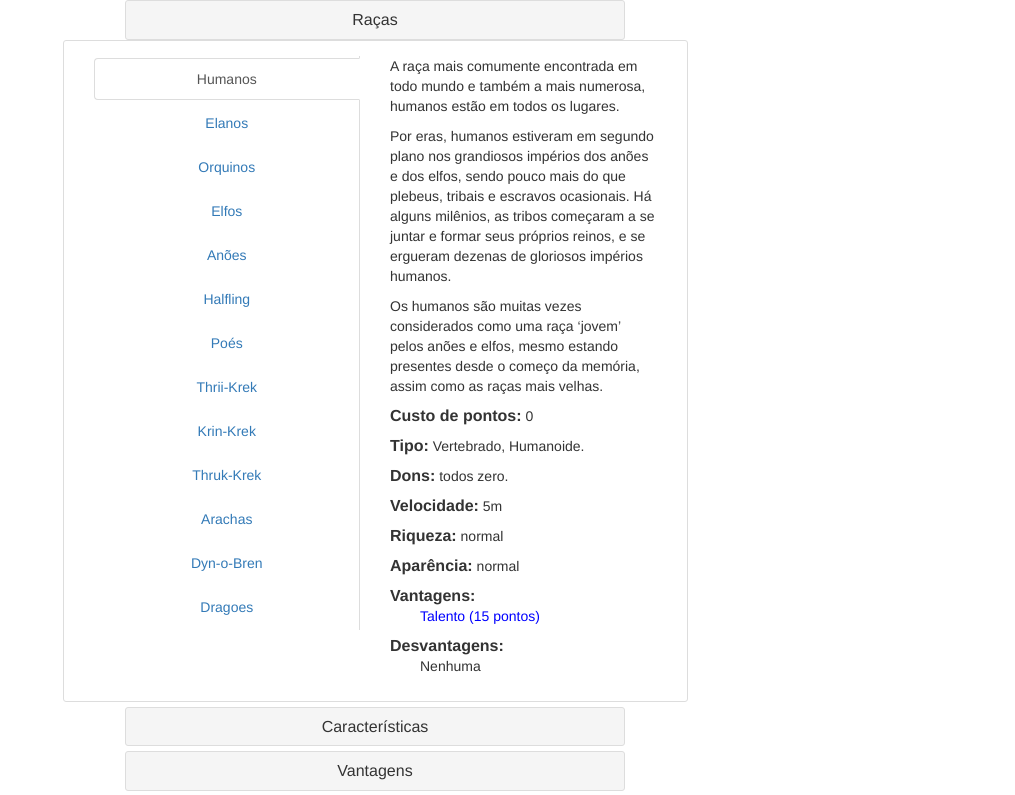
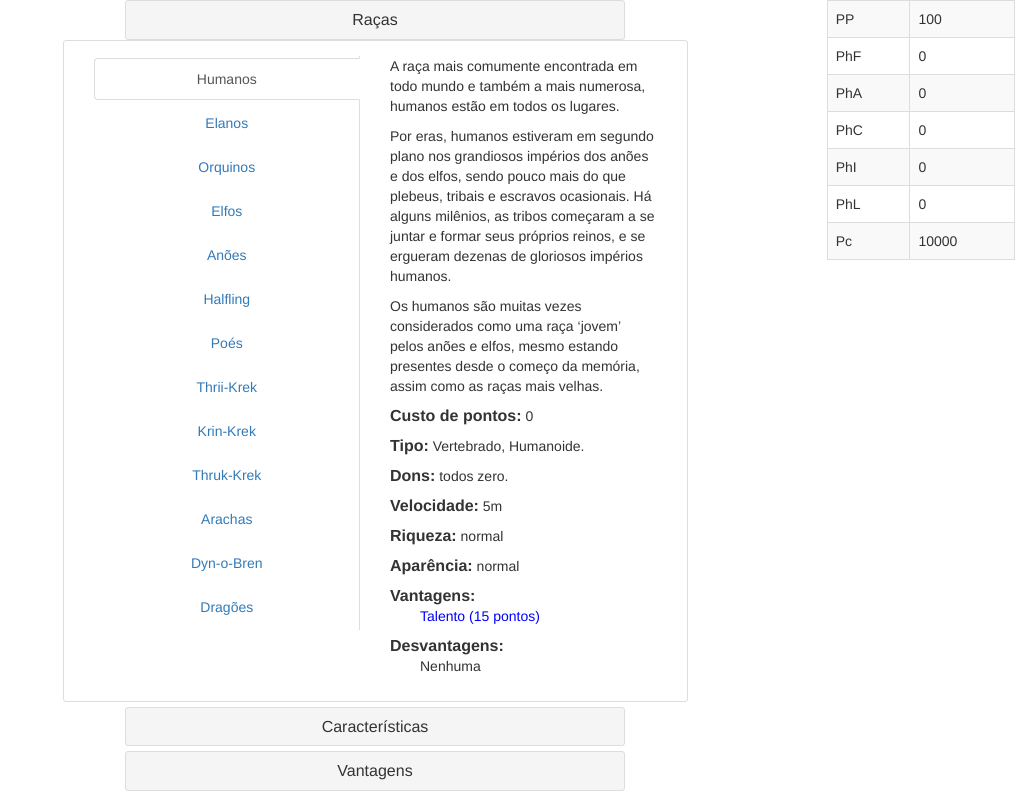
Before and after one commit to xhynelo/criadordeficha, a plain HTML site: page index.html in a window 1280 px wide. Both pictures are taken after a click on the link "Humanos". Shown: the top 795 px of the page, without its empty margins (265-1280 px from the left). Drawn offline with Linux system fonts and the light colour scheme.

Commit message:
adicionado pp e pc, mudam de acordo com a raça

```diff
--- a/Criador_de_ficha.js
+++ b/Criador_de_ficha.js
@@ -1,3 +1,152 @@
+
+BASE ={
+  pp: 100,
+  f: 0,
+  a: 0,
+  c: 0,
+  i: 0,
+  l: 0,
+  folego: 0,
+  riqueza: 3
+};
+
+RACAS = {
+  humanos: {
+    pp: 0,
+    f: 0,
+    a: 0,
+    c: 0,
+    i: 0,
+    l: 0,
+    folego: 0,
+    riqueza: 0
+  },
+    elanos: {
+    pp: 15,
+    f: 0,
+    a: 2,
+    c: 0,
+    i: 0,
+    l: 0,
+    folego: 0,
+    riqueza: 0
+  },
+    orquinos: {
+    pp: 25,
+    f: 5,
+    a: 0,
+    c: -1,
+    i: 0,
+    l: 0,
+    folego: 0,
+    riqueza: -1
+  },
+    elfos: {
+    pp: 30,
+    f: -1,
+    a: 4,
+    c: 0,
+    i: 1,
+    l: 0,
+    folego: 0,
+    riqueza: 0
+  },
+    anoes: {
+    pp: 20,
+    f: 2,
+    a: -1,
+    c: 0,
+    i: 0,
+    l: 1,
+    folego: 0,
+    riqueza: 0
+  },
+    halfling: {
+    pp: 0,
+    f: -4,
+    a: 5,
+    c: 3,
+    i: 0,
+    l: 0,
+    folego: 0,
+    riqueza: -1
+  },
+    poes: {
+    pp: 35,
+    f: 6,
+    a: 2,
+    c: -2,
+    i: -2,
+    l: -2,
+    folego: 0,
+    riqueza: -1
+  },
+    thrii: {
+    pp: 75,
+    f: 5,
+    a: 2,
+    c: -2,
+    i: 0,
+    l: 1,
+    folego: 10,
+    riqueza: -2
+  },
+    krin: {
+    pp: 55,
+    f: 0,
+    a: 2,
+    c: 0,
+    i: 4,
+    l: 4,
+    folego: 5,
+    riqueza: -2
+  },
+    thruk: {
+    pp: 75,
+    f: +3,
+    a: 2,
+    c: 0,
+    i: 0,
+    l: 0,
+    folego: 10,
+    riqueza: -2
+  },
+    arachas: {
+    pp: 0,
+    f: 0,
+    a: 5,
+    c: -2,
+    i: 0,
+    l: 0,
+    folego: 0,
+    riqueza: -2
+  },
+    dyn: {
+    pp: 45,
+    f: 0,
+    a: 0,
+    c: 0,
+    i: 0,
+    l: 0,
+    folego: 0,
+    riqueza: 0
+  },
+    dragoes: {
+    pp: 115,
+    f: 6,
+    a: 3,
+    c: 0,
+    i: 3,
+    l: 2,
+    folego: 0,
+    riqueza: -2
+  }
+}
+
+RIQUEZA = [100, 2000, 5000, 10000, 20000, 50000, 200000, 1000000, 10000000]
+
+RACA = ""
+
 $(function () {
   var descrcoes = $(".descricao-popover");
   descrcoes.each(function(index){
@@ -9,5 +158,11 @@ $(function () {
   });
   $('[data-toggle="popover"]').popover({trigger: "hover click", html: true});
   $(".descricao-popover .del-pop").remove();
-
+  $(".escolha-raca").click(function(){
+    RACA = ($(this).data("raca"));
+    var atributos = RACAS[RACA];
+    $("#pp").text(BASE.pp - atributos.pp);
+    var riqueza = BASE.riqueza + atributos.riqueza
+    $("#pc").text(RIQUEZA[riqueza]);
+  })
 })
--- a/index.html
+++ b/index.html
@@ -27,19 +27,19 @@
                                 <div class="panel-body mudanca-panel-body">
                                     <div class="col-xs-6 text-center">
                                         <ul class="nav nav-tabs tabs-left">
-                                            <li><a href="#humanos" data-toggle="tab">Humanos</a></li>
-                                            <li><a href="#elanos" data-toggle="tab">Elanos</a></li>
-                                            <li><a href="#orquinos" data-toggle="tab">Orquinos</a></li>
-                                            <li><a href="#elfos" data-toggle="tab">Elfos</a></li>
-                                            <li><a href="#anoes" data-toggle="tab">Anões</a></li>
-                                            <li><a href="#halfling" data-toggle="tab">Halfling</a></li>
-                                            <li><a href="#poes" data-toggle="tab">Poés</a></li>
-                                            <li><a href="#thrii-krek" data-toggle="tab">Thrii-Krek</a></li>
-                                            <li><a href="#krin-krek" data-toggle="tab">Krin-Krek</a></li>
-                                            <li><a href="#thruk-krek" data-toggle="tab">Thruk-Krek</a></li>
-                                            <li><a href="#arachas" data-toggle="tab">Arachas</a></li>
-                                            <li><a href="#dyn-o-bren" data-toggle="tab">Dyn-o-Bren</a></li>
-                                            <li><a href="#dragoes" data-toggle="tab">Dragoes</a></li>
+                                            <li><a href="#humanos" data-toggle="tab" data-raca="humanos" class="escolha-raca">Humanos</a></li>
+                                            <li><a href="#elanos" data-toggle="tab" data-raca="elanos" class="escolha-raca">Elanos</a></li>
+                                            <li><a href="#orquinos" data-toggle="tab" data-raca="orquinos" class="escolha-raca">Orquinos</a></li>
+                                            <li><a href="#elfos" data-toggle="tab" data-raca="elfos" class="escolha-raca">Elfos</a></li>
+                                            <li><a href="#anoes" data-toggle="tab" data-raca="anoes" class="escolha-raca">Anões</a></li>
+                                            <li><a href="#halfling" data-toggle="tab" data-raca="halfling" class="escolha-raca">Halfling</a></li>
+                                            <li><a href="#poes" data-toggle="tab" data-raca="poes" class="escolha-raca">Poés</a></li>
+                                            <li><a href="#thrii-krek" data-toggle="tab" data-raca="thrii" class="escolha-raca">Thrii-Krek</a></li>
+                                            <li><a href="#krin-krek" data-toggle="tab" data-raca="krin" class="escolha-raca">Krin-Krek</a></li>
+                                            <li><a href="#thruk-krek" data-toggle="tab" data-raca="thruk" class="escolha-raca">Thruk-Krek</a></li>
+                                            <li><a href="#arachas" data-toggle="tab" data-raca="arachas" class="escolha-raca">Arachas</a></li>
+                                            <li><a href="#dyn-o-bren" data-toggle="tab" data-raca="dyn" class="escolha-raca">Dyn-o-Bren</a></li>
+                                            <li><a href="#dragoes" data-toggle="tab" data-raca="dragoes" class="escolha-raca">Dragões</a></li>
                                         </ul>
                                     </div>
                                     <div class="col-xs-6">
@@ -198,11 +198,10 @@
                                                 <div class="margem-singularidade"><h4 class="singularidades">Desvantagens:</h4></div>
                                                  <ul class="list-unstyled lista-margem">
                                                     <li class="descricao-popover">
-                                                        <span data-toggle="popover" data-placement="right" data-container="body" class="texto-azul"> Estigma social</span>
-                                                        <div class="del-pop"><p>Elfos são universalmente odiados por humanos e anões. Elfos banidos são vistos com estranheza e desconfiança.</p></div>
+                                                        <span data-toggle="popover" data-placement="right" data-container="body"> Nenhuma</span>
+                                                        <div class="del-pop"></div>
                                                     </li>
                                                 </ul>
-                                                <div class="margem-singularidade"><h4 class="singularidades">Desvantagens:</h4><span>  Nenhuma. </span></div>
                                             </div>
                                             <!-- Caracteristicas halfling-->
                                             <div class="tab-pane" id="halfling">
@@ -924,6 +923,34 @@
 
                     </div>
                 </div>
+                <div class="col-sm-2 col-sm-offset-1">
+                    <table class="table table-striped table-bordered">
+                        <tr>
+                            <td><h4 class="singularidades"></h4>PP</td>
+                            <td id="pp">100</td>
+                        </tr>
+                        <tr>
+                            <td><h4 class="singularidades"></h4>PhF</td>
+                            <td id="phf">0</td>
+                        </tr>
+                        <tr>
+                            <td><h4 class="singularidades"></h4>PhA</td>
+                            <td id="pha">0</td>
+                        </tr><tr>
+                            <td><h4 class="singularidades"></h4>PhC</td>
+                            <td id="phc">0</td>
+                        </tr><tr>
+                            <td><h4 class="singularidades"></h4>PhI</td>
+                            <td id="phi">0</td>
+                        </tr><tr>
+                            <td><h4 class="singularidades"></h4>PhL</td>
+                            <td id="phl">0</td>
+                        </tr><tr>
+                            <td><h4 class="singularidades"></h4>Pc</td>
+                            <td id="pc">10000</td>
+                        </tr>
+                    </table>
+                </div>
             </div>
 
                     <script src="jquery-3.1.1.js"></script>
```
Also changed, not shown: Criador_de_ficha.css (line endings or trailing spaces).
